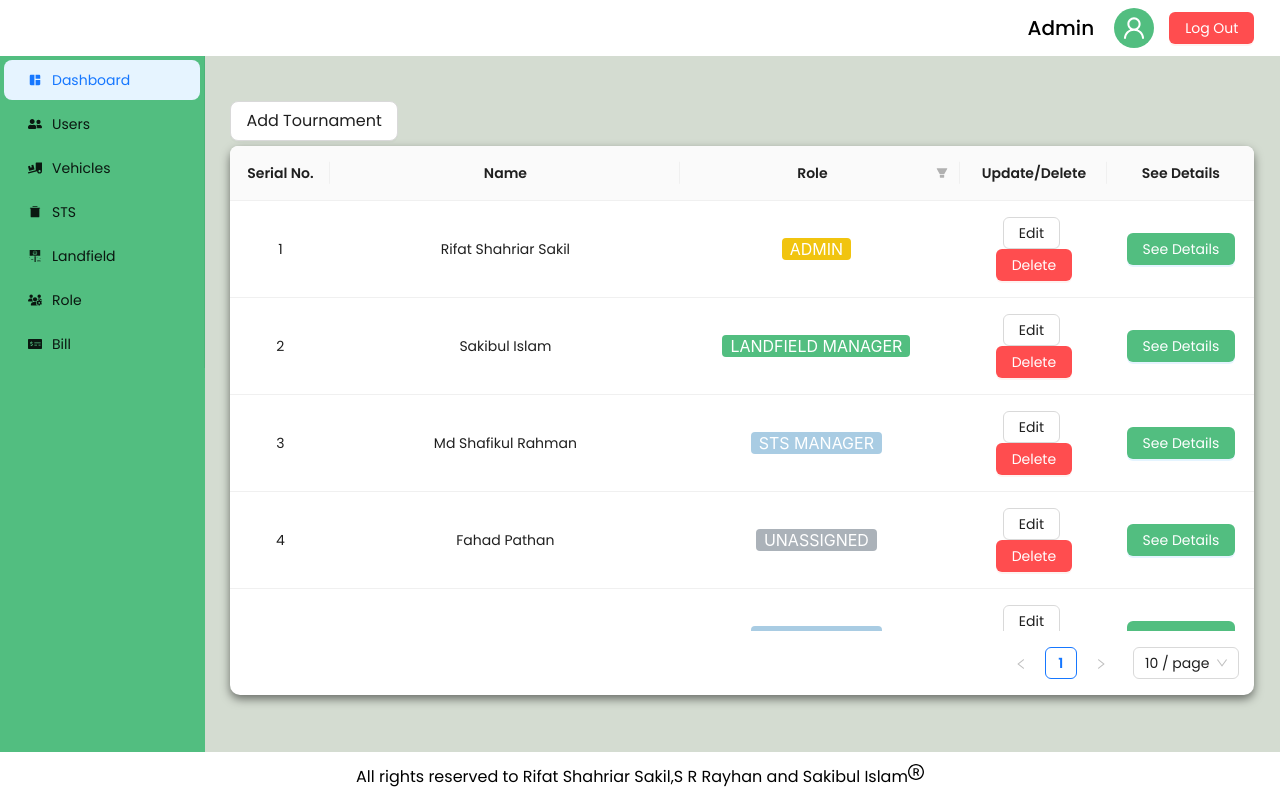
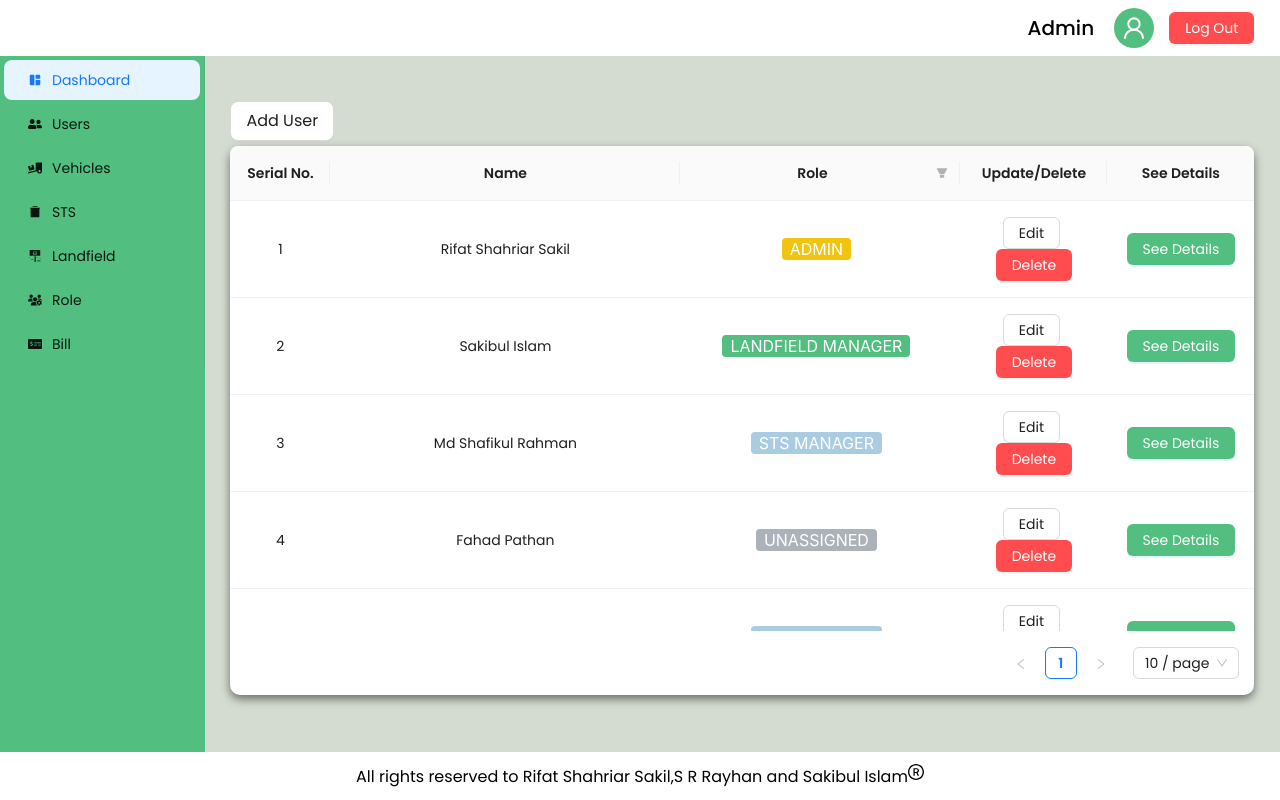
Before and after one commit to Rifat-Shariar-Sakil-24/ecosync_codesamurai, a React (Vite) app in the folder frontend/: page /users in a window 1280 px wide. Built offline with nearby package versions, Linux system fonts and the light colour scheme.

Commit message:
Changed button name

```diff
--- a/frontend/src/pages/UsersPage.jsx
+++ b/frontend/src/pages/UsersPage.jsx
@@ -140,7 +140,7 @@ const UsersPage = () => {
         <div>
             <div className="users-container">
                 <div className="users-container-heading">
-                    <Button size='large'>Add Tournament</Button>
+                    <Button size='large'>Add User</Button>
                 </div>
                 <div className="users-container-body">
                     <Table className='table-class' columns={columns} dataSource={dataSource}
```
